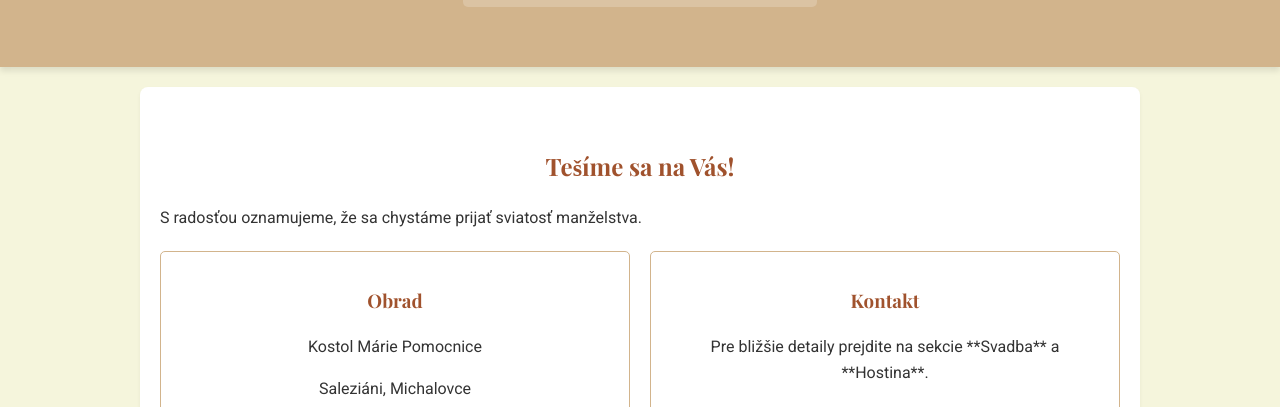
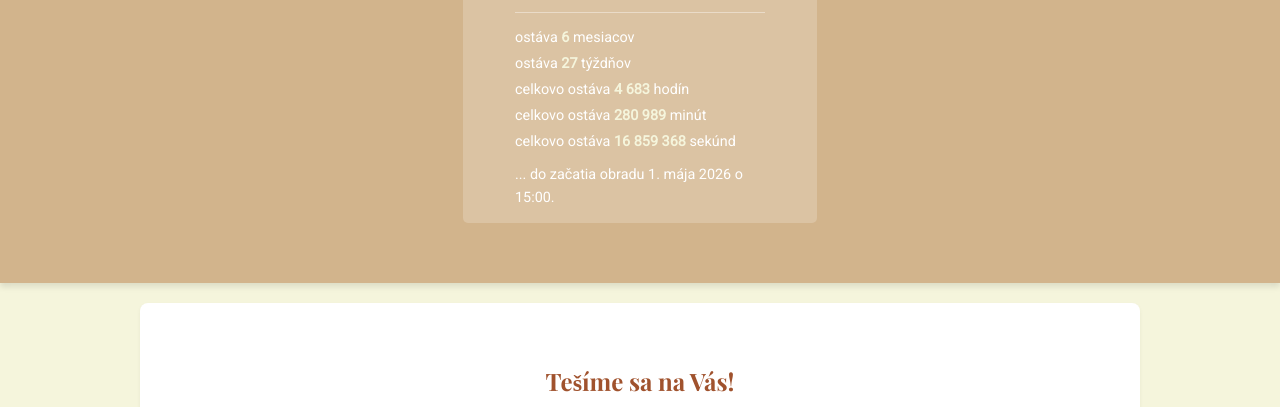
Before and after one commit to nafurtjedno/nafurt.jedno.github.io, a plain HTML site: page index.html in a window 1280 px wide. Shown: the part 349-756 px from the top of the page. Drawn offline with nearby package versions, Linux system fonts and the light colour scheme.

Commit message:
doplnenie počítadla o hodiny minuty tyždne

```diff
--- a/index.html
+++ b/index.html
@@ -27,6 +27,8 @@
       <div class="countdown-container">
         <h2 id="countdown">000 dní 00:00:00</h2>
         <p class="date">1. MÁJ 2026</p>
+
+        <div id="countdown-details" class="countdown-details"></div>
       </div>
     </header>
 
--- a/script.js
+++ b/script.js
@@ -1,31 +1,74 @@
 // === Odpočítavanie ===
+// === Odpočítavanie (AKTUALIZOVANÁ VERZIA) ===
+
+// Nový dátum a čas: 1. Máj 2026 o 15:00:00
 const weddingDate = new Date("May 1, 2026 15:00:00").getTime();
+
+const MS_PER_DAY = 1000 * 60 * 60 * 24;
+const MS_PER_WEEK = MS_PER_DAY * 7;
 
 const countdownFunction = setInterval(function () {
   const now = new Date().getTime();
-  const distance = weddingDate - now;
+  let distance = weddingDate - now;
 
-  // Matematika pre dni, hodiny, minúty a sekundy
-  const days = Math.floor(distance / (1000 * 60 * 60 * 24));
-  const hours = Math.floor(
-    (distance % (1000 * 60 * 60 * 24)) / (1000 * 60 * 60)
-  );
+  // Keď odpočítavanie skončí
+  if (distance < 0) {
+    clearInterval(countdownFunction);
+    document.getElementById("countdown").innerHTML = "Sme už manželia!";
+    document.getElementById("countdown-details").innerHTML = "";
+    return;
+  }
+
+  // ----------------------------------------------------
+  // VÝPOČET ZOSTÁVAJÚCEHO ČASU (dni, hodiny, minúty, sekundy)
+  // ----------------------------------------------------
+
+  const days = Math.floor(distance / MS_PER_DAY);
+  const hours = Math.floor((distance % MS_PER_DAY) / (1000 * 60 * 60));
   const minutes = Math.floor((distance % (1000 * 60 * 60)) / (1000 * 60));
   const seconds = Math.floor((distance % (1000 * 60)) / 1000);
 
-  // Vloženie do HTML a zabezpečenie dvojciferného formátu
+  // Vloženie hlavného odpočítavania do HTML (DNI A ČAS)
   document.getElementById("countdown").innerHTML = `${days} dní ${String(
     hours
   ).padStart(2, "0")}:${String(minutes).padStart(2, "0")}:${String(
     seconds
   ).padStart(2, "0")}`;
 
-  // Keď odpočítavanie skončí
-  if (distance < 0) {
-    clearInterval(countdownFunction);
-    document.getElementById("countdown").innerHTML = "Sme už manželia!";
-  }
+  // ----------------------------------------------------
+  // VÝPOČET DETAILOV (mesiace, týždne, celkové hodiny/minúty/sekundy)
+  // ----------------------------------------------------
+
+  // Približný počet mesiacov (priemerne 30.44 dňa v mesiaci)
+  const totalMonths = Math.floor(distance / (MS_PER_DAY * 30.44));
+
+  // Presný počet celých týždňov
+  const totalWeeks = Math.floor(distance / MS_PER_WEEK);
+
+  // Celkový počet hodín, minút a sekúnd
+  const totalHours = Math.floor(distance / (1000 * 60 * 60));
+  const totalMinutes = Math.floor(distance / (1000 * 60));
+  const totalSeconds = Math.floor(distance / 1000);
+
+  const detailsHTML = `
+        <p>ostáva <strong>${totalMonths}</strong> mesiacov</p>
+        <p>ostáva <strong>${totalWeeks}</strong> týždňov</p>
+        <p>celkovo ostáva <strong>${totalHours.toLocaleString(
+          "sk-SK"
+        )}</strong> hodín</p>
+        <p>celkovo ostáva <strong>${totalMinutes.toLocaleString(
+          "sk-SK"
+        )}</strong> minút</p>
+        <p>celkovo ostáva <strong>${totalSeconds.toLocaleString(
+          "sk-SK"
+        )}</strong> sekúnd</p>
+        <p style="margin-top: 10px;">... do začatia obradu 1. mája 2026 o 15:00.</p>
+    `;
+
+  document.getElementById("countdown-details").innerHTML = detailsHTML;
 }, 1000);
+
+// ... Zvyšok súboru script.js zostáva nezmenený ...
 
 // === Kontrola Hesla ===
 
--- a/style.css
+++ b/style.css
@@ -54,6 +54,29 @@ h3 {
   display: inline-block;
   padding: 10px 30px;
   border-radius: 5px;
+}
+
+/* Pridajte do style.css */
+.countdown-details {
+  margin-top: 15px;
+  padding-top: 10px;
+  border-top: 1px solid rgba(255, 255, 255, 0.4);
+  text-align: left;
+  max-width: 250px; /* Zarovnanie na stred menšieho bloku */
+  margin-left: auto;
+  margin-right: auto;
+}
+
+.countdown-details p {
+  margin: 3px 0;
+  color: white;
+  font-size: 0.9em;
+  font-weight: 300;
+}
+
+.countdown-details strong {
+  font-weight: bold;
+  color: var(--background-color); /* Farba pozadia (béžová) pre kontrast */
 }
 
 #countdown {
```
